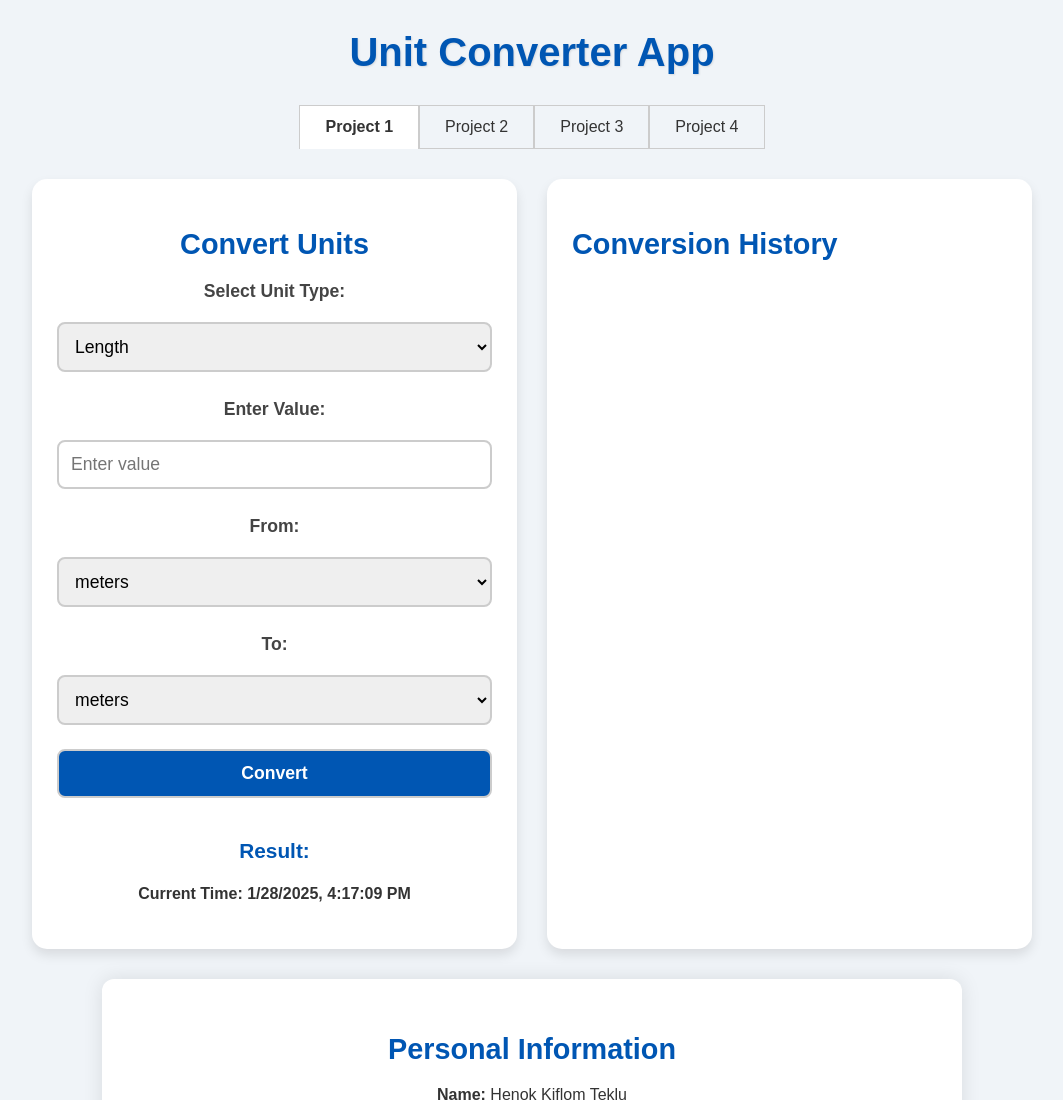
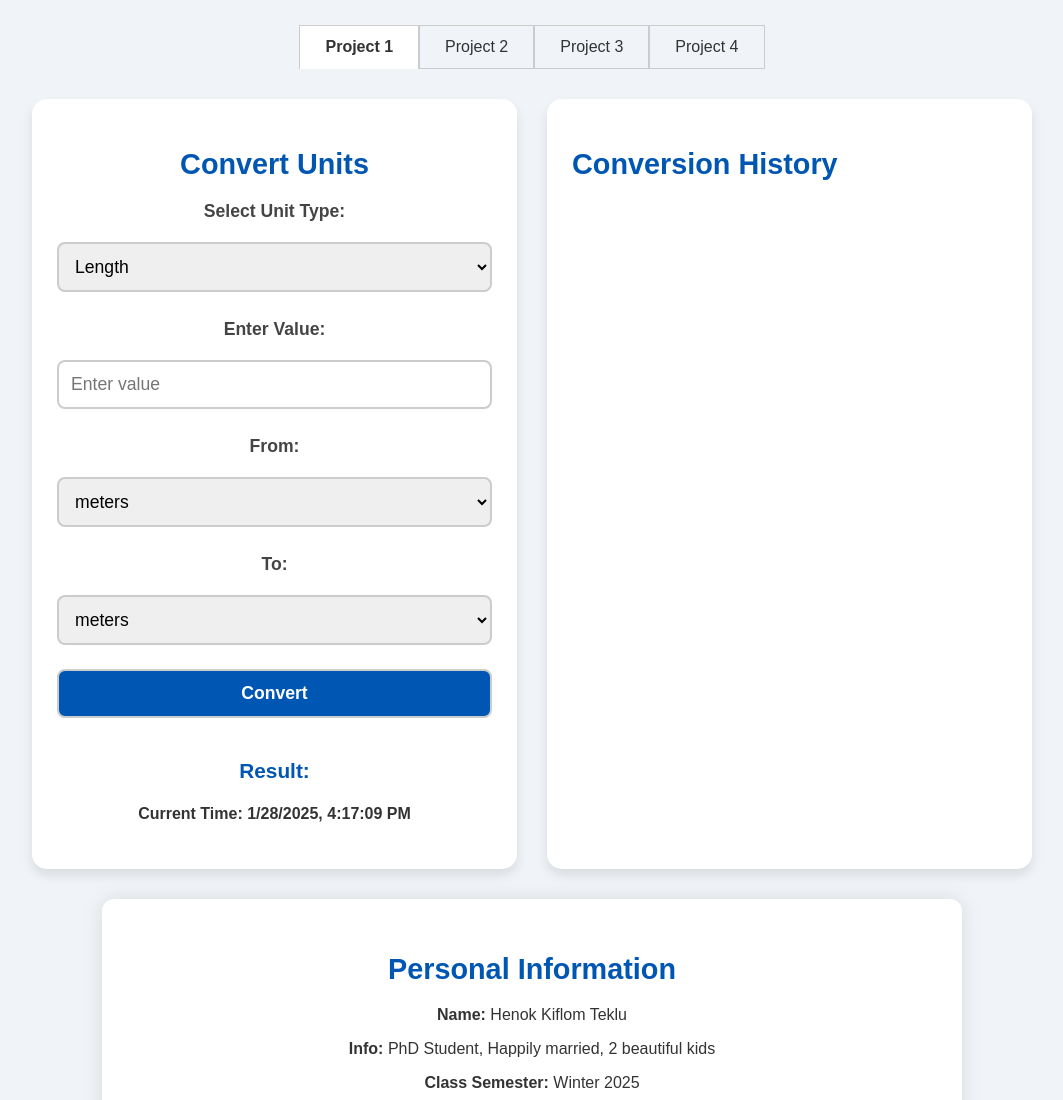
Before and after one commit to anomaitech/GeoApp, a plain HTML site: page index.html in a window 1280 px wide. Shown: the top 1100 px of the page, without its empty margins (108-1171 px from the left). Drawn offline with nearby package versions, Linux system fonts and the light colour scheme.

```diff
--- a/index.html
+++ b/index.html
@@ -15,7 +15,7 @@
     </style>
 </head>
 <body>
-<h1>Unit Converter App</h1>
+
 <div id="date"></div>
 
 <div class="tabs">
```
